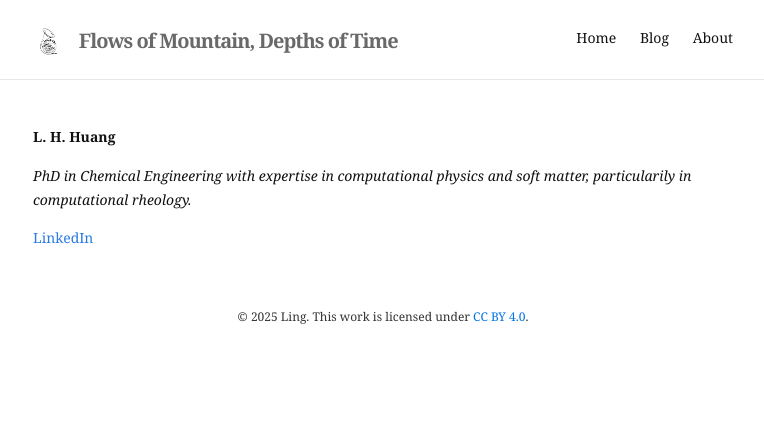
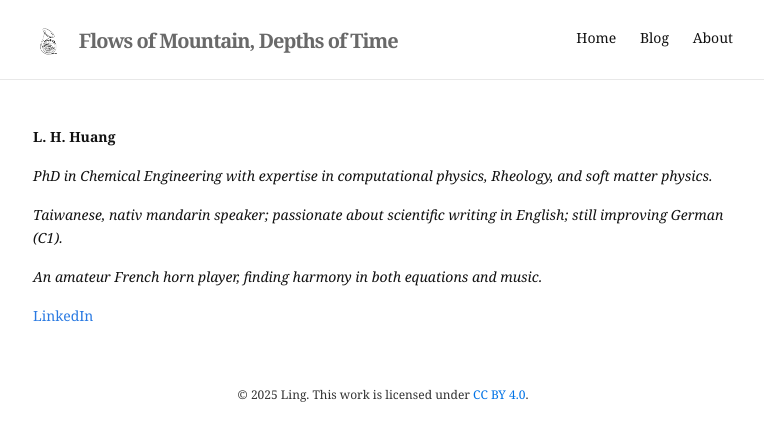
Before and after one commit to ling-hn/ling-hn.github.io, a Jekyll site: the page built from about.md, in a window 1280 px wide. Shown: the top 441 px of the page, without its empty margins (257-1021 px from the left). Built offline with Jekyll 4.4.1, drawn with Linux system fonts in a browser that asks for light colours.

Commit message:
Update about.md

```diff
--- a/about.md
+++ b/about.md
@@ -6,6 +6,10 @@ hide_date: true
 
 **L. H. Huang**
 
-*PhD in Chemical Engineering with expertise in computational physics and soft matter, particularily in computational rheology.*
+*PhD in Chemical Engineering with expertise in computational physics, Rheology, and soft matter physics.*
+
+*Taiwanese, nativ mandarin speaker; passionate about scientific writing in English; still improving German (C1).*
+
+*An amateur French horn player, finding harmony in both equations and music.*
 
 [LinkedIn](https://www.linkedin.com/in/lhhuang93/)
```
